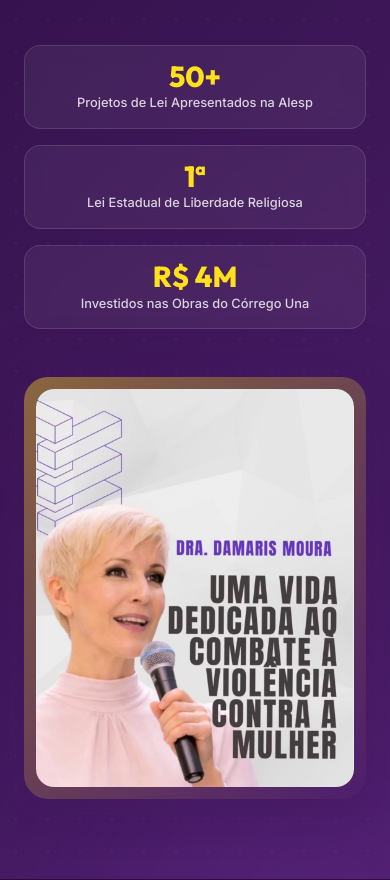
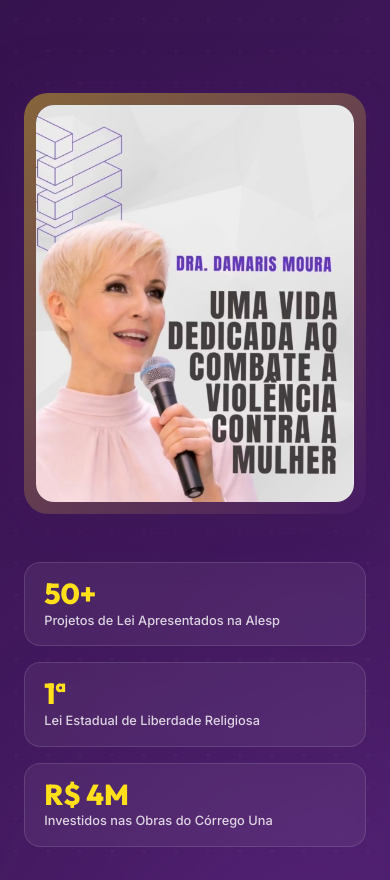
Before and after one commit to rodrigocorreia7/Campanha-Damaris, a website: page index.html in a window 390 px wide. Shown: the part 1117-1997 px from the top of the page. Drawn offline with Linux system fonts and the light colour scheme; a web font is replaced by a local one.

Commit message:
Corrige fotos das propostas e topo mobile

```diff
--- a/index.html
+++ b/index.html
@@ -100,21 +100,6 @@
           </a>
         </div>
 
-        <!-- Metric Cards -->
-        <div class="hero-stats-row">
-          <div class="stat-card">
-            <div class="stat-number">50+</div>
-            <div class="stat-label">Projetos de Lei Apresentados na Alesp</div>
-          </div>
-          <div class="stat-card">
-            <div class="stat-number">1ª</div>
-            <div class="stat-label">Lei Estadual de Liberdade Religiosa</div>
-          </div>
-          <div class="stat-card">
-            <div class="stat-number">R$ 4M</div>
-            <div class="stat-label">Investidos nas Obras do Córrego Una</div>
-          </div>
-        </div>
       </div>
 
       <!-- Coluna da Foto Hero -->
@@ -148,6 +133,22 @@
           <div class="hero-photo-inner">
             <img src="chrome_2LFXPDG8Xh.png" alt="Dra. Damaris Moura — Candidata a Deputada Estadual SP">
           </div>
+        </div>
+      </div>
+
+      <!-- Metric Cards -->
+      <div class="hero-stats-row">
+        <div class="stat-card">
+          <div class="stat-number">50+</div>
+          <div class="stat-label">Projetos de Lei Apresentados na Alesp</div>
+        </div>
+        <div class="stat-card">
+          <div class="stat-number">1ª</div>
+          <div class="stat-label">Lei Estadual de Liberdade Religiosa</div>
+        </div>
+        <div class="stat-card">
+          <div class="stat-number">R$ 4M</div>
+          <div class="stat-label">Investidos nas Obras do Córrego Una</div>
         </div>
       </div>
     </div>
--- a/styles.css
+++ b/styles.css
@@ -445,6 +445,9 @@ h1, h2, h3, h4, h5, h6 {
 .hero-grid {
   display: grid;
   grid-template-columns: 1.15fr 0.85fr;
+  grid-template-areas:
+    "content image"
+    "stats image";
   gap: 3.5rem;
   align-items: center;
   position: relative;
@@ -452,6 +455,7 @@ h1, h2, h3, h4, h5, h6 {
 }
 
 .hero-content {
+  grid-area: content;
   display: flex;
   flex-direction: column;
   align-items: flex-start;
@@ -536,6 +540,7 @@ h1, h2, h3, h4, h5, h6 {
 }
 
 .hero-stats-row {
+  grid-area: stats;
   display: grid;
   grid-template-columns: repeat(3, 1fr);
   gap: 1rem;
@@ -575,6 +580,7 @@ h1, h2, h3, h4, h5, h6 {
 }
 
 .hero-image-wrapper {
+  grid-area: image;
   position: relative;
   display: flex;
   justify-content: center;
@@ -1677,6 +1683,10 @@ h1, h2, h3, h4, h5, h6 {
 @media (max-width: 992px) {
   .hero-grid, .defender-grid, .movimento-grid {
     grid-template-columns: 1fr;
+    grid-template-areas:
+      "content"
+      "image"
+      "stats";
     gap: 3rem;
   }
 
```
Also changed, not shown: chrome_56F0Z2t69X.jpg (added), chrome_RJmlrg2KwX.jpg (added), chrome_hCTNmzjjSa.jpg (added).
